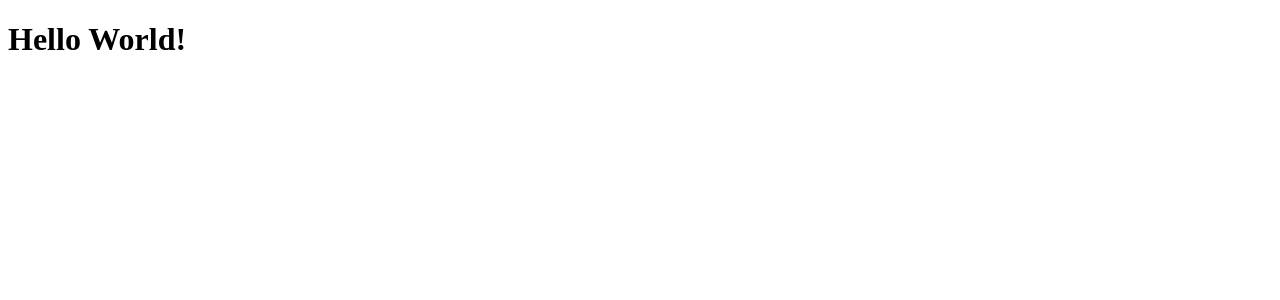
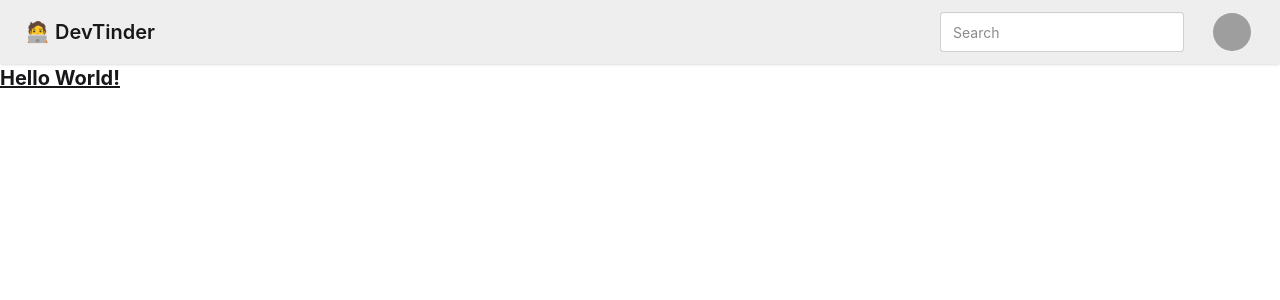
Before and after one commit to ayushporwal01/DevTinder-web, a React (Vite) app: page / in a window 1280 px wide. Shown: the top 300 px of the page. Built offline with nearby package versions, Linux system fonts and the light colour scheme; grey boxes are pictures that could not be loaded.

Commit message:
tailwind + daisy + navbar

```diff
--- a/package.json
+++ b/package.json
@@ -10,14 +10,17 @@
     "preview": "vite preview"
   },
   "dependencies": {
+    "@tailwindcss/vite": "^4.3.3",
     "react": "^19.2.8",
-    "react-dom": "^19.2.8"
+    "react-dom": "^19.2.8",
+    "tailwindcss": "^4.3.3"
   },
   "devDependencies": {
     "@eslint/js": "^10.0.1",
     "@types/react": "^19.2.18",
     "@types/react-dom": "^19.2.7",
     "@vitejs/plugin-react": "^6.1.1",
+    "daisyui": "^5.7.42",
     "eslint": "^10.10.0",
     "eslint-plugin-react-hooks": "^7.1.1",
     "eslint-plugin-react-refresh": "^0.5.6",
--- a/src/App.jsx
+++ b/src/App.jsx
@@ -1,9 +1,51 @@
 function App() {
   return (
     <>
-      <div>
-        <h1>Hello World!</h1>
+      <div className="navbar bg-base-300 shadow-sm">
+        <div className="flex-1">
+          <a className="btn btn-ghost text-xl">🧑‍💻 DevTinder</a>
+        </div>
+
+        <div className="flex gap-2">
+          <input
+            type="text"
+            placeholder="Search"
+            className="input w-24 md:w-auto"
+          />
+          <div className="dropdown dropdown-end mx-5">
+            <div
+              tabIndex={0}
+              role="button"
+              className="btn btn-ghost btn-circle avatar"
+            >
+              <div className="w-10 rounded-full">
+                <img
+                  alt="Tailwind CSS Navbar component"
+                  src="https://img.daisyui.com/images/stock/photo-1534528741775-53994a69daeb.webp"
+                />
+              </div>
+            </div>
+            <ul
+              tabIndex={-1}
+              className="menu menu-sm dropdown-content bg-base-100 rounded-box z-1 mt-3 w-52 p-2 shadow"
+            >
+              <li>
+                <a className="justify-between">
+                  Profile
+                  <span className="badge">New</span>
+                </a>
+              </li>
+              <li>
+                <a>Settings</a>
+              </li>
+              <li>
+                <a>Logout</a>
+              </li>
+            </ul>
+          </div>
+        </div>
       </div>
+      <h1 className="text-xl font-bold underline">Hello World!</h1>
     </>
   );
 }
--- a/src/index.css
+++ b/src/index.css
@@ -0,0 +1,2 @@
+@import "tailwindcss";
+@plugin "daisyui";
--- a/vite.config.js
+++ b/vite.config.js
@@ -1,7 +1,7 @@
-import react from '@vitejs/plugin-react'
-import { defineConfig } from 'vite'
+import react from "@vitejs/plugin-react";
+import { defineConfig } from "vite";
+import tailwindcss from '@tailwindcss/vite';
 
-// https://vite.dev/config/
 export default defineConfig({
-  plugins: [react()],
-})
+  plugins: [react(), tailwindcss()],
+});
```
Also changed, not shown: 2 other files (tests, documents, lock files or other folders).
